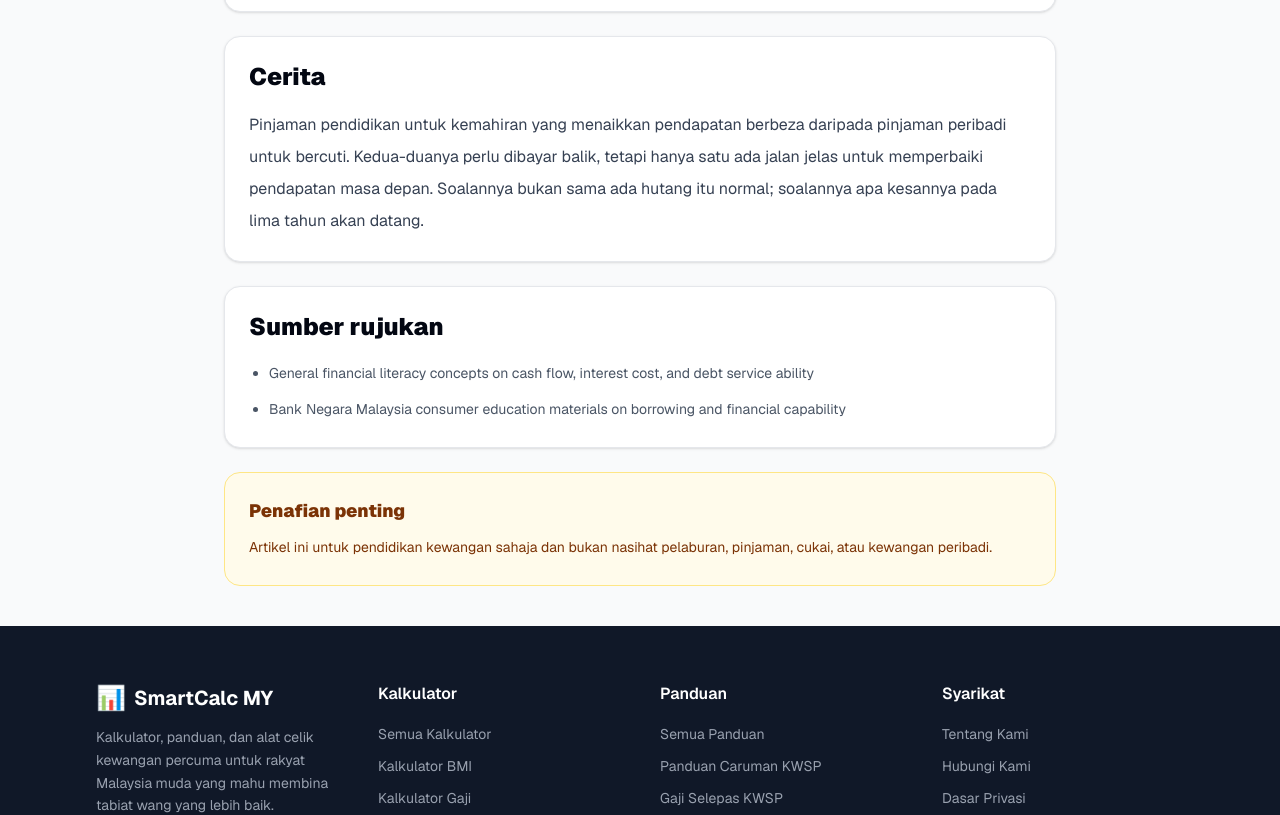
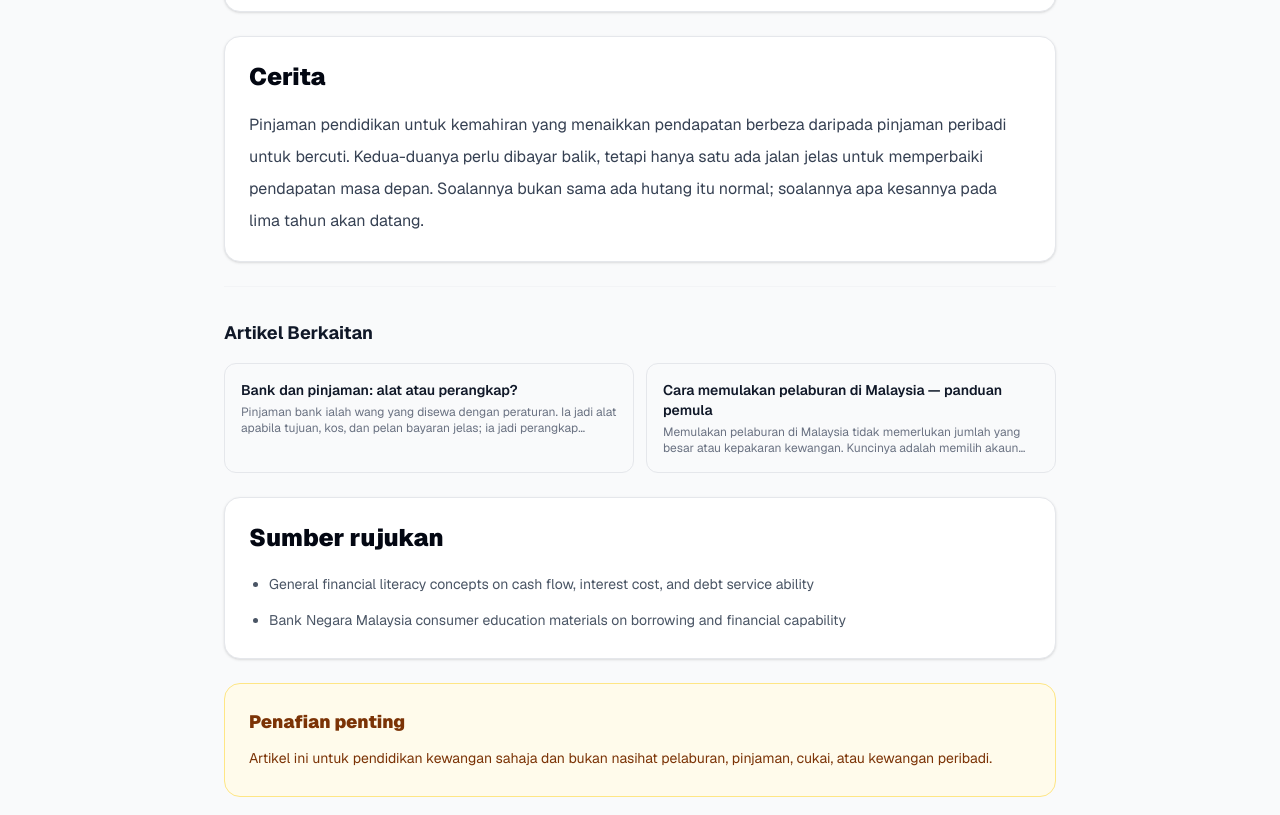
Before and after one commit to Chan030318/smartcalc-my, a Next.js app: page /finance/good-debt-vs-bad-debt in a window 1280 px wide. Shown: the part 1457-2272 px from the top of the page. Built offline with nearby package versions, Linux system fonts and the light colour scheme; no server answers.

Commit message:
feat: add related articles internal linking to article detail pages

```diff
--- a/components/ArticleDetailPage.tsx
+++ b/components/ArticleDetailPage.tsx
@@ -1,7 +1,7 @@
 "use client";
 
 import Link from "next/link";
-import { categoryConfig, type Article } from "@/content/articles";
+import { articles, categoryConfig, type Article } from "@/content/articles";
 import { useLang } from "@/components/LangProvider";
 
 const SECTION_LABELS = {
@@ -71,6 +71,10 @@ export default function ArticleDetailPage({
     article.category === "finance" || article.category === "labor-law"
       ? DISCLAIMERS[article.category][lang]
       : "";
+  const related =
+    article.relatedSlugs
+      ?.map((slug) => articles.find((candidate) => candidate.slug === slug))
+      .filter((candidate): candidate is Article => Boolean(candidate)) ?? [];
 
   return (
     <main className="min-h-screen bg-gray-50">
@@ -126,6 +130,26 @@ export default function ArticleDetailPage({
 
           <TextBlock title={labels.story} body={article.story[lang]} />
 
+          {related.length > 0 && (
+            <section className="border-t border-gray-100 pt-8">
+              <h2 className="mb-4 text-lg font-bold text-gray-900">
+                {lang === "zh" ? "相关文章" : lang === "bm" ? "Artikel Berkaitan" : "Related Articles"}
+              </h2>
+              <div className="grid gap-3 sm:grid-cols-2">
+                {related.map((relatedArticle) => (
+                  <Link
+                    key={relatedArticle.slug}
+                    href={lang === "zh" ? `/zh/${relatedArticle.category}/${relatedArticle.slug}` : `/${relatedArticle.category}/${relatedArticle.slug}`}
+                    className="block rounded-xl border border-gray-200 p-4 transition-all hover:border-blue-300 hover:shadow-sm"
+                  >
+                    <p className="text-sm font-semibold text-gray-900">{relatedArticle.title[lang]}</p>
+                    <p className="mt-1 line-clamp-2 text-xs text-gray-500">{relatedArticle.summary[lang]}</p>
+                  </Link>
+                ))}
+              </div>
+            </section>
+          )}
+
           <section className="rounded-2xl border border-gray-200 bg-white p-6 shadow-sm">
             <h2 className="text-2xl font-black text-gray-950">{labels.source}</h2>
             <ul className="mt-4 list-disc space-y-2 pl-5 text-sm leading-7 text-gray-600">
--- a/content/articles.ts
+++ b/content/articles.ts
@@ -12,6 +12,7 @@ export type ComparisonRow = {
 export type Article = {
   slug: string;
   category: ArticleCategory;
+  relatedSlugs?: string[];
   title: LocalizedText;
   summary: LocalizedText;
   why: LocalizedText;
@@ -91,6 +92,7 @@ export const categoryConfig: Record<
 export const articles: Article[] = [
   {
     slug: "active-vs-passive-income",
+    relatedSlugs: ["what-is-rat-race", "how-to-escape-rat-race"],
     category: "mindset",
     title: {
       en: "Active income vs passive income",
@@ -168,6 +170,7 @@ export const articles: Article[] = [
   },
   {
     slug: "what-is-rat-race",
+    relatedSlugs: ["how-to-escape-rat-race", "rich-dad-poor-dad-lessons"],
     category: "mindset",
     title: {
       en: "What is the Rat Race?",
@@ -245,6 +248,7 @@ export const articles: Article[] = [
   },
   {
     slug: "good-debt-vs-bad-debt",
+    relatedSlugs: ["banks-loans-tool-or-trap", "how-to-start-investing-malaysia"],
     category: "finance",
     title: {
       en: "Good debt vs bad debt",
@@ -322,6 +326,7 @@ export const articles: Article[] = [
   },
   {
     slug: "banks-loans-tool-or-trap",
+    relatedSlugs: ["good-debt-vs-bad-debt", "fixed-deposit-vs-unit-trust-malaysia"],
     category: "finance",
     title: {
       en: "Banks and loans: tool or trap?",
@@ -399,6 +404,7 @@ export const articles: Article[] = [
   },
   {
     slug: "probation-rights-malaysia",
+    relatedSlugs: ["overtime-pay-rights-malaysia", "annual-leave-entitlement-malaysia"],
     category: "labor-law",
     title: {
       en: "Probation rights Malaysian workers should know",
@@ -476,6 +482,7 @@ export const articles: Article[] = [
   },
   {
     slug: "overtime-pay-rights-malaysia",
+    relatedSlugs: ["probation-rights-malaysia", "minimum-wage-malaysia"],
     category: "labor-law",
     title: {
       en: "Overtime pay: how it works and what to check",
@@ -553,6 +560,7 @@ export const articles: Article[] = [
   },
   {
     slug: "annual-leave-entitlement-malaysia",
+    relatedSlugs: ["probation-rights-malaysia", "retrenchment-compensation-malaysia"],
     category: "labor-law",
     title: {
       en: "Annual leave entitlement in Malaysia",
@@ -630,6 +638,7 @@ export const articles: Article[] = [
   },
   {
     slug: "retrenchment-compensation-malaysia",
+    relatedSlugs: ["annual-leave-entitlement-malaysia", "minimum-wage-malaysia"],
     category: "labor-law",
     title: {
       en: "Retrenchment compensation in Malaysia",
@@ -708,6 +717,7 @@ export const articles: Article[] = [
   },
   {
     slug: "minimum-wage-malaysia",
+    relatedSlugs: ["retrenchment-compensation-malaysia", "overtime-pay-rights-malaysia"],
     category: "labor-law",
     title: {
       en: "Minimum wage in Malaysia — what every worker needs to know",
@@ -786,6 +796,7 @@ export const articles: Article[] = [
   },
   {
     slug: "how-to-escape-rat-race",
+    relatedSlugs: ["what-is-compound-interest", "50-30-20-budgeting-rule"],
     category: "mindset",
     title: {
       en: "How to escape the rat race",
@@ -864,6 +875,7 @@ export const articles: Article[] = [
   },
   {
     slug: "what-is-compound-interest",
+    relatedSlugs: ["50-30-20-budgeting-rule", "how-to-escape-rat-race"],
     category: "mindset",
     title: {
       en: "What is compound interest — and why it matters more than your salary",
@@ -941,6 +953,7 @@ export const articles: Article[] = [
   },
   {
     slug: "50-30-20-budgeting-rule",
+    relatedSlugs: ["what-is-compound-interest", "atomic-habits-lessons-malaysia"],
     category: "mindset",
     title: {
       en: "The 50/30/20 budgeting rule — a simple system for Malaysians",
@@ -1018,6 +1031,7 @@ export const articles: Article[] = [
   },
   {
     slug: "fixed-deposit-vs-unit-trust-malaysia",
+    relatedSlugs: ["how-to-start-investing-malaysia", "banks-loans-tool-or-trap"],
     category: "finance",
     title: {
       en: "Fixed deposit vs unit trust in Malaysia — which is right for you",
@@ -1064,6 +1078,7 @@ export const articles: Article[] = [
   },
   {
     slug: "how-to-start-investing-malaysia",
+    relatedSlugs: ["fixed-deposit-vs-unit-trust-malaysia", "good-debt-vs-bad-debt"],
     category: "finance",
     title: { en: "How to start investing in Malaysia — a beginner's guide", bm: "Cara memulakan pelaburan di Malaysia — panduan pemula", zh: "怎样开始投资马来西亚——新手完整指南" },
     summary: { en: "Starting to invest in Malaysia does not require a large sum or financial expertise. The key is choosing the right account for your situation and starting small and consistently.", bm: "Memulakan pelaburan di Malaysia tidak memerlukan jumlah yang besar atau kepakaran kewangan. Kuncinya adalah memilih akaun yang betul untuk situasi anda dan bermula dengan kecil secara konsisten.", zh: "在马来西亚开始投资不需要大笔资金或专业知识。关键是选择适合自己情况的账户，然后小额持续投入。" },
@@ -1084,6 +1099,7 @@ export const articles: Article[] = [
   },
   {
     slug: "how-to-use-credit-card-wisely-malaysia",
+    relatedSlugs: ["good-debt-vs-bad-debt", "how-to-start-investing-malaysia"],
     category: "finance",
     title: { en: "How to use a credit card wisely in Malaysia", bm: "Cara menggunakan kad kredit dengan bijak di Malaysia", zh: "信用卡怎么用才不亏——马来西亚打工族实用指南" },
     summary: { en: "A credit card is a free short-term loan and a rewards tool if you pay the full balance every month. It becomes a debt trap the moment you pay only the minimum — at 18% annual interest, balances grow faster than most people realise.", bm: "Kad kredit adalah pinjaman jangka pendek percuma dan alat ganjaran jika anda membayar baki penuh setiap bulan. Ia menjadi perangkap hutang apabila anda hanya membayar minimum — pada faedah tahunan 18%, baki berkembang lebih cepat daripada yang disedari oleh kebanyakan orang.", zh: "如果你每月全额还款，信用卡是一个免费的短期贷款工具和奖励系统。但一旦你只还最低还款额，它就变成了债务陷阱——以年利率 18% 复利，余额增长速度比大多数人意识到的快得多。" },
@@ -1104,6 +1120,7 @@ export const articles: Article[] = [
   },
   {
     slug: "7-habits-highly-effective-people",
+    relatedSlugs: ["atomic-habits-lessons-malaysia", "almanack-naval-ravikant"],
     category: "mindset",
     title: { en: "The 7 Habits of Highly Effective People — key lessons for Malaysians", bm: "7 Tabiat Orang Yang Sangat Berkesan — pengajaran utama untuk rakyat Malaysia", zh: "高效人士的7个习惯——对马来西亚人最有用的核心启示" },
     summary: { en: "Stephen Covey's 7 Habits teaches that effectiveness starts from character, not technique. The habits move from personal independence to productive interdependence — a shift most people never make.", bm: "7 Tabiat Stephen Covey mengajar bahawa keberkesanan bermula dari karakter, bukan teknik. Tabiat-tabiat ini bergerak dari kebebasan peribadi kepada saling kebergantungan yang produktif — peralihan yang kebanyakan orang tidak pernah buat.", zh: "史蒂芬·柯维的《7个习惯》教导我们：高效能来自品格，不是技巧。这7个习惯从个人独立走向高效协作——这是大多数人从未完成的转变。" },
@@ -1124,6 +1141,7 @@ export const articles: Article[] = [
   },
   {
     slug: "rich-dad-poor-dad-lessons",
+    relatedSlugs: ["how-to-escape-rat-race", "what-is-compound-interest"],
     category: "mindset",
     title: { en: "Rich Dad Poor Dad — the core lessons and what they mean for Malaysians", bm: "Ayah Kaya Ayah Miskin — pengajaran teras dan maknanya untuk rakyat Malaysia", zh: "穷爸爸富爸爸——核心启示与对马来西亚人的意义" },
     summary: { en: "Robert Kiyosaki's Rich Dad Poor Dad teaches one central idea: the rich buy assets, while the poor and middle class often buy liabilities they think are assets.", bm: "Rich Dad Poor Dad Robert Kiyosaki mengajar satu idea utama: orang kaya membeli aset, manakala orang miskin dan kelas pertengahan sering membeli liabiliti yang mereka sangka aset.", zh: "罗伯特·清崎的《穷爸爸富爸爸》教导一个核心理念：富人购买资产，穷人和中产阶级常购买他们以为是资产的负债。" },
@@ -1144,6 +1162,7 @@ export const articles: Article[] = [
   },
   {
     slug: "atomic-habits-lessons-malaysia",
+    relatedSlugs: ["7-habits-highly-effective-people", "50-30-20-budgeting-rule"],
     category: "mindset",
     title: { en: "Atomic Habits — how tiny changes produce remarkable results", bm: "Tabiat Atom — bagaimana perubahan kecil menghasilkan keputusan yang luar biasa", zh: "原子习惯——微小改变如何产生非凡结果" },
     summary: { en: "James Clear's Atomic Habits argues that lasting change comes from designing your environment and identity, not relying on motivation or willpower.", bm: "Atomic Habits James Clear berhujah bahawa perubahan kekal datang daripada mereka bentuk persekitaran dan identiti, bukan bergantung pada motivasi atau kehendak.", zh: "詹姆斯·克利尔的《原子习惯》认为，持久改变来自设计环境和身份认同，而不是依赖动力或意志力。" },
@@ -1164,6 +1183,7 @@ export const articles: Article[] = [
   },
   {
     slug: "almanack-naval-ravikant",
+    relatedSlugs: ["poor-charlies-almanack-lessons", "rich-dad-poor-dad-lessons"],
     category: "mindset",
     title: { en: "The Almanack of Naval Ravikant — wealth, happiness, and specific knowledge", bm: "Almanac Naval Ravikant — kekayaan, kebahagiaan, dan pengetahuan spesifik", zh: "纳瓦尔宝典——财富、幸福与专属知识" },
     summary: { en: "Naval Ravikant's collected wisdom teaches that wealth comes from specific knowledge, accountability, and leverage — not simply trading time for money.", bm: "Kebijaksanaan terkumpul Naval Ravikant mengajar bahawa kekayaan datang daripada pengetahuan spesifik, akauntabiliti, dan leverage — bukan sekadar menukar masa dengan wang.", zh: "纳瓦尔·拉维坎特的智慧集锦教导：财富来自专属知识、承担责任和杠杆，而不是单纯用时间换钱。" },
@@ -1184,6 +1204,7 @@ export const articles: Article[] = [
   },
   {
     slug: "poor-charlies-almanack-lessons",
+    relatedSlugs: ["almanack-naval-ravikant", "7-habits-highly-effective-people"],
     category: "mindset",
     title: { en: "Poor Charlie's Almanack — mental models for better decisions", bm: "Almanac Charlie yang Miskin — model mental untuk keputusan yang lebih baik", zh: "穷查理宝典——做出更好决策的心智模型" },
     summary: { en: "Charlie Munger's wisdom teaches that better decisions come from multiple mental models, inversion, and avoiding the biases behind many financial and life mistakes.", bm: "Kebijaksanaan Charlie Munger mengajar bahawa keputusan lebih baik datang daripada pelbagai model mental, penyongsangan, dan mengelakkan berat sebelah di sebalik banyak kesilapan kewangan dan hidup.", zh: "查理·芒格的智慧教导：更好的决策来自多种心智模型、逆向思考，以及避免造成众多财务与生活错误的偏见。" },
```
